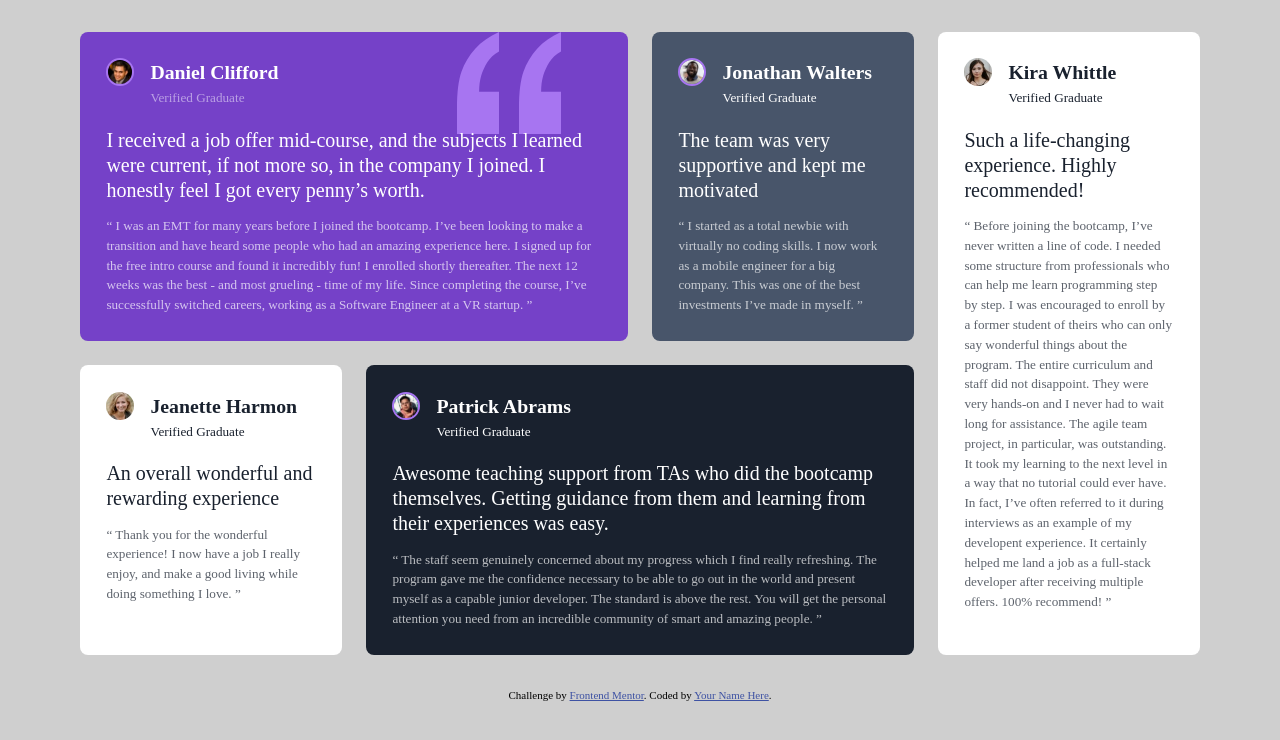
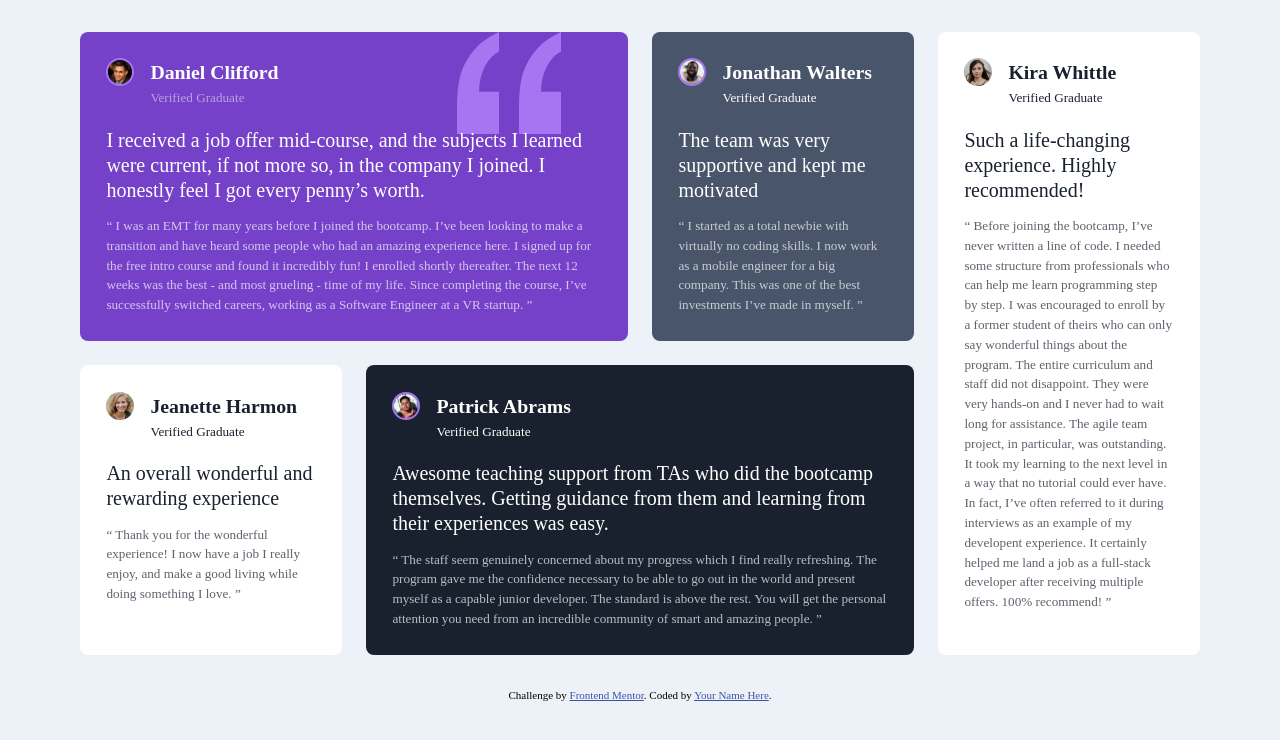
Before and after one commit to Stevish1968/testimonials-frontendmentor, a plain HTML site: page index.html in a window 1280 px wide. Drawn offline with Linux system fonts and the light colour scheme.

Commit message:
Changed background color

```diff
--- a/index.html
+++ b/index.html
@@ -24,7 +24,7 @@
   </style>
 </head>
 
-<body class="bg-gray">
+<body class="bg-grayish-blue">
   <main>
     <article class="testimonial quote bg-violet text-white flow">
       <div class="flex text-white">
```
